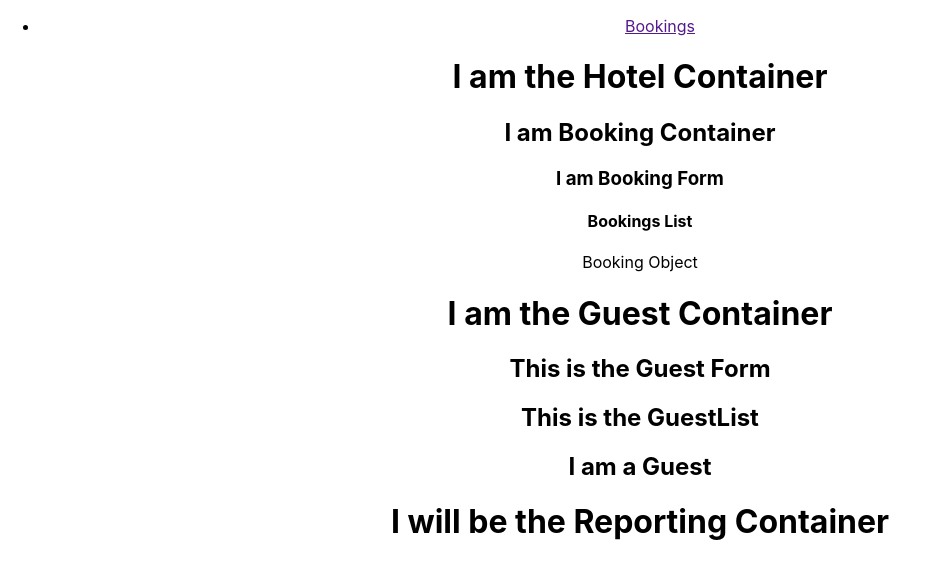
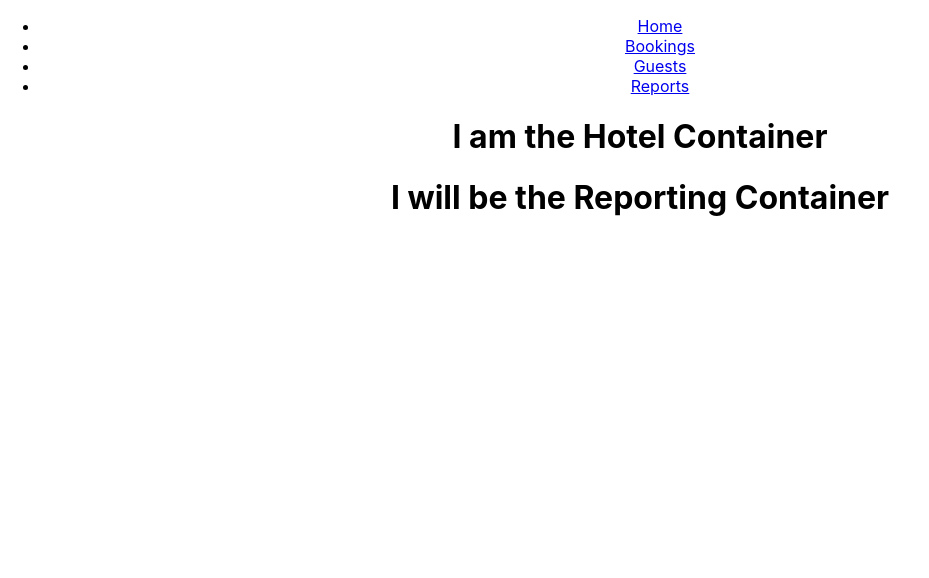
Before and after one commit to ianbone1/ClanLodging, a React (Create React App) app: page /reports in a window 1280 px wide. Shown: the top 578 px of the page, without its empty margins (0-929 px from the left). Built offline with nearby package versions, Linux system fonts and the light colour scheme.

Commit message:
Adds nav bar routing

```diff
--- a/src/NavBar.js
+++ b/src/NavBar.js
@@ -4,11 +4,25 @@ import {Link} from 'react-router-dom';
 const NavBar = () =>{
   return(
     <header>
-      <ul>
-        <li>
-          <Link>Bookings</Link>
-        </li>
-      </ul>
+    <ul>
+
+      <li>
+        <Link to="/">Home</Link>
+      </li>
+
+      <li>
+        <Link to="/bookings">Bookings</Link>
+      </li>
+
+      <li>
+        <Link to="/guests">Guests</Link>
+      </li>
+
+      <li>
+        <Link to="/reports">Reports</Link>
+      </li>
+
+    </ul>
     </header>
   )
 }
--- a/src/containers/HotelContainer.js
+++ b/src/containers/HotelContainer.js
@@ -13,9 +13,22 @@ class HotelContainer extends Component {
         <>
         <NavBar/>
         <h1>I am the Hotel Container</h1>
-        <BookingContainer/>
-        <GuestContainer/>
-        <ReportingContainer/>
+        <Switch>
+
+        <Route exact path = "/bookings" render ={() => {
+          return <BookingContainer/>
+        }}/>
+
+        <Route exact path = "/guests" render ={() => {
+          return <GuestContainer/>
+        }}/>
+
+        <Route exact path = "/reports" render ={() => {
+          return <ReportingContainer/>
+        }}/>
+
+
+        </Switch>
         </>
         </Router>
 
@@ -26,4 +39,6 @@ class HotelContainer extends Component {
   }
 }
 
+
+
 export default HotelContainer;
```
